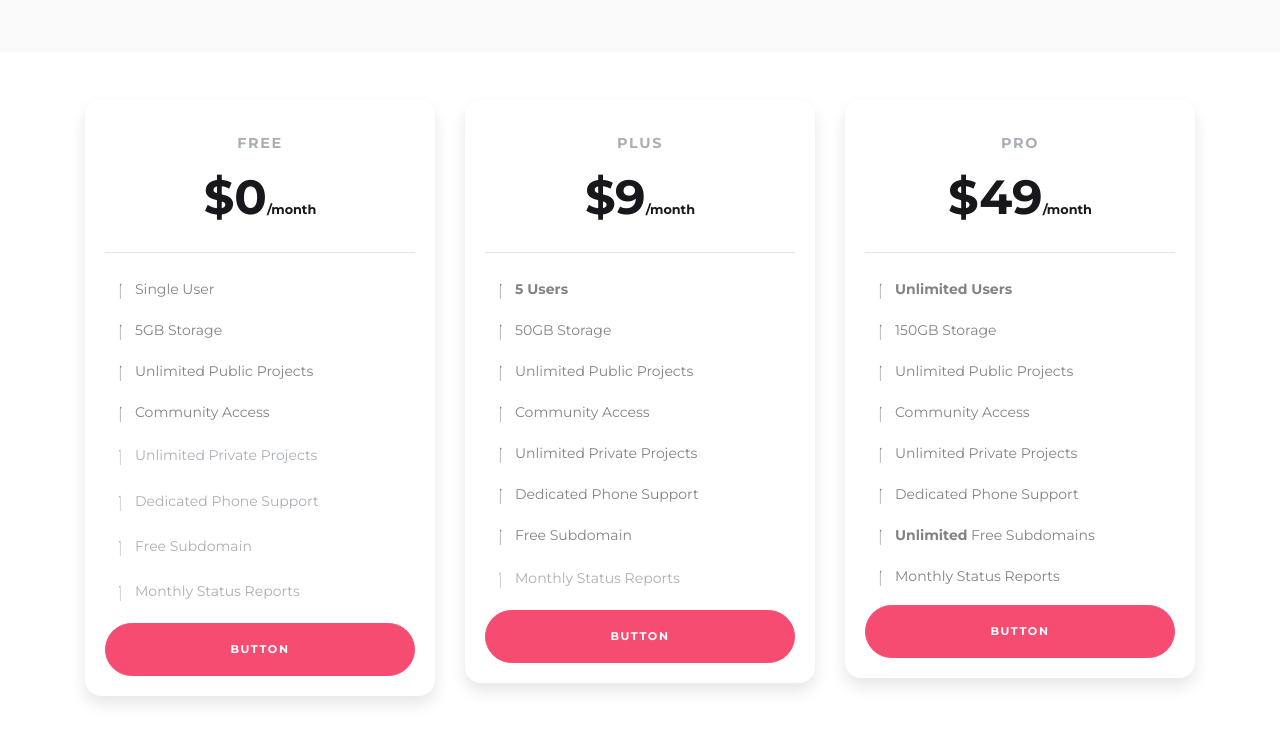
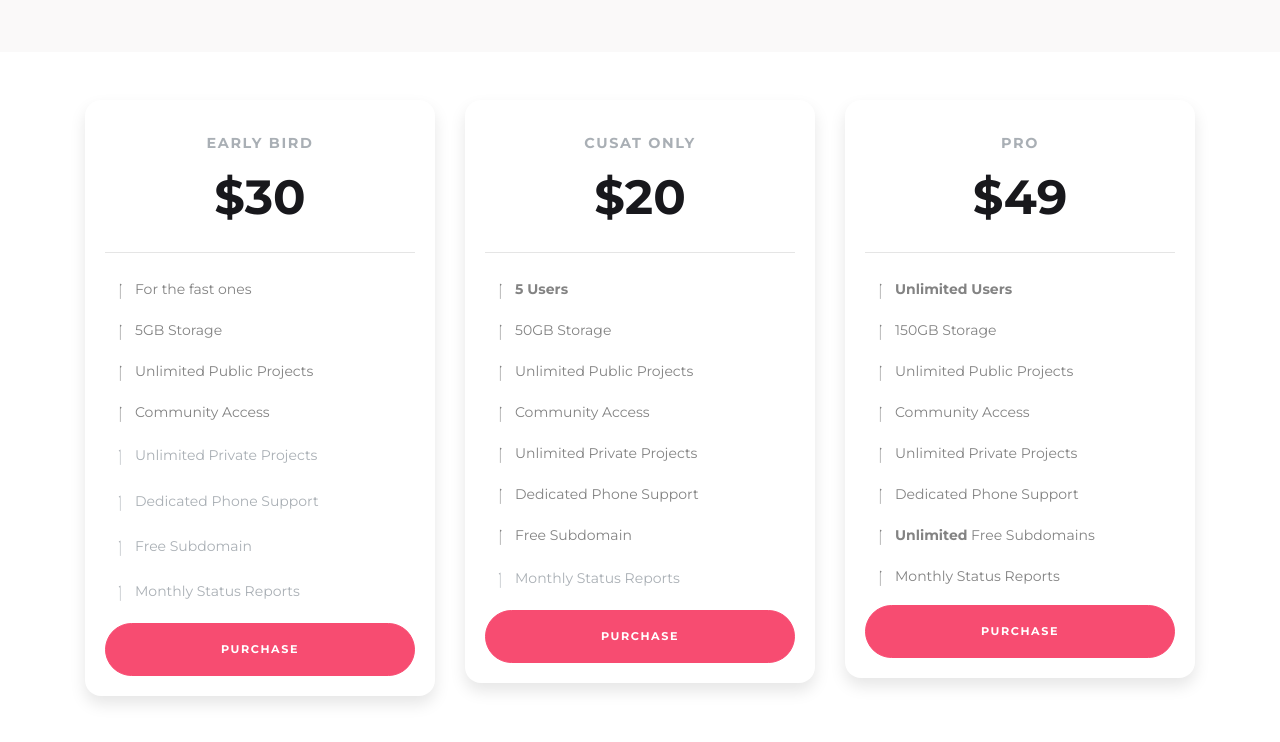
Before and after one commit to JithinKSatheesh/tedx, a plain HTML site: page index.html in a window 1280 px wide. Shown: the part 2140-2882 px from the top of the page. Drawn offline with Linux system fonts and the light colour scheme; some packages are replaced by stand-ins of ours; files whose address does not match are found by name.

Commit message:
Update index.html

```diff
--- a/index.html
+++ b/index.html
@@ -286,17 +286,18 @@
 <!--speaker section end -->
 
 <!--Price section-->
+
 <section class="pricing py-5">
   <div class="container">
     <div class="row">
       <div class="col-lg-4">
         <div class="card mb-5 mb-lg-0">
           <div class="card-body">
-            <h5 class="card-title text-muted text-uppercase text-center">Free</h5>
-            <h6 class="card-price text-center">$0<span class="period">/month</span></h6>
+            <h5 class="card-title text-muted text-uppercase text-center">Early Bird</h5>
+            <h6 class="card-price text-center">$30<span class="period"></span></h6>
             <hr>
             <ul class="fa-ul">
-              <li><span class="fa-li"><i class="fas fa-check"></i></span>Single User</li>
+              <li><span class="fa-li"><i class="fas fa-check"></i></span>  For the fast ones</li>
               <li><span class="fa-li"><i class="fas fa-check"></i></span>5GB Storage</li>
               <li><span class="fa-li"><i class="fas fa-check"></i></span>Unlimited Public Projects</li>
               <li><span class="fa-li"><i class="fas fa-check"></i></span>Community Access</li>
@@ -305,7 +306,7 @@
               <li class="text-muted"><span class="fa-li"><i class="fas fa-times"></i></span>Free Subdomain</li>
               <li class="text-muted"><span class="fa-li"><i class="fas fa-times"></i></span>Monthly Status Reports</li>
             </ul>
-            <a href="#" class="btn btn-block btn-primary text-uppercase">Button</a>
+            <a href="#" class="btn btn-block btn-primary text-uppercase">Purchase</a>
           </div>
         </div>
       </div>
@@ -313,8 +314,8 @@
       <div class="col-lg-4">
         <div class="card mb-5 mb-lg-0">
           <div class="card-body">
-            <h5 class="card-title text-muted text-uppercase text-center">Plus</h5>
-            <h6 class="card-price text-center">$9<span class="period">/month</span></h6>
+            <h5 class="card-title text-muted text-uppercase text-center">CUSAT only</h5>
+            <h6 class="card-price text-center">$20</h6>
             <hr>
             <ul class="fa-ul">
               <li><span class="fa-li"><i class="fas fa-check"></i></span><strong>5 Users</strong></li>
@@ -326,7 +327,7 @@
               <li><span class="fa-li"><i class="fas fa-check"></i></span>Free Subdomain</li>
               <li class="text-muted"><span class="fa-li"><i class="fas fa-times"></i></span>Monthly Status Reports</li>
             </ul>
-            <a href="#" class="btn btn-block btn-primary text-uppercase">Button</a>
+            <a href="#" class="btn btn-block btn-primary text-uppercase">Purchase</a>
           </div>
         </div>
       </div>
@@ -334,7 +335,7 @@
         <div class="card">
           <div class="card-body">
             <h5 class="card-title text-muted text-uppercase text-center">Pro</h5>
-            <h6 class="card-price text-center">$49<span class="period">/month</span></h6>
+            <h6 class="card-price text-center">$49</h6>
             <hr>
             <ul class="fa-ul">
               <li><span class="fa-li"><i class="fas fa-check"></i></span><strong>Unlimited Users</strong></li>
@@ -346,12 +347,13 @@
               <li><span class="fa-li"><i class="fas fa-check"></i></span><strong>Unlimited</strong> Free Subdomains</li>
               <li><span class="fa-li"><i class="fas fa-check"></i></span>Monthly Status Reports</li>
             </ul>
-            <a href="#" class="btn btn-block btn-primary text-uppercase">Button</a>
+            <a href="#" class="btn btn-block btn-primary text-uppercase">Purchase</a>
           </div>
         </div>
       </div>
     </div>
   </div>
+
 </section>
 <!--price section end -->
 
```
